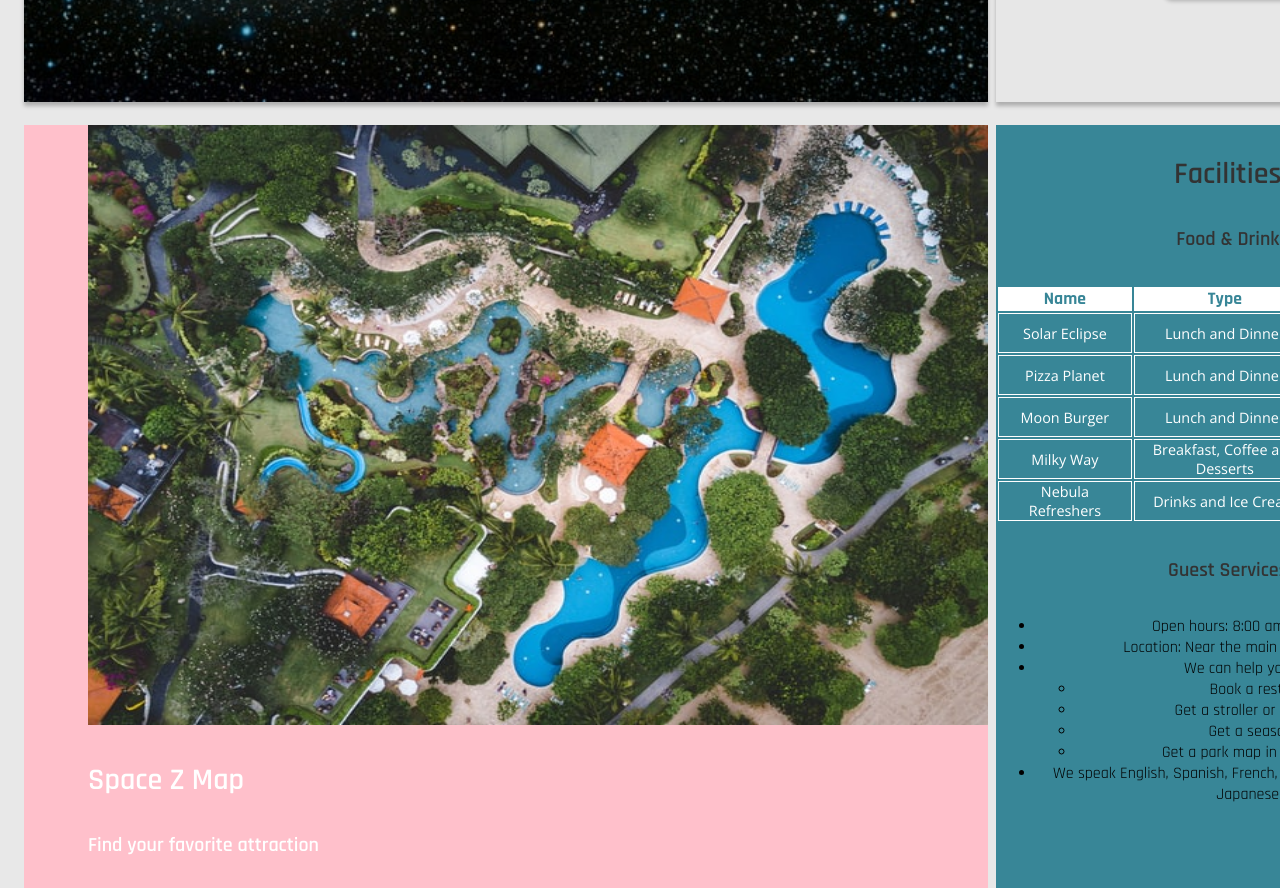
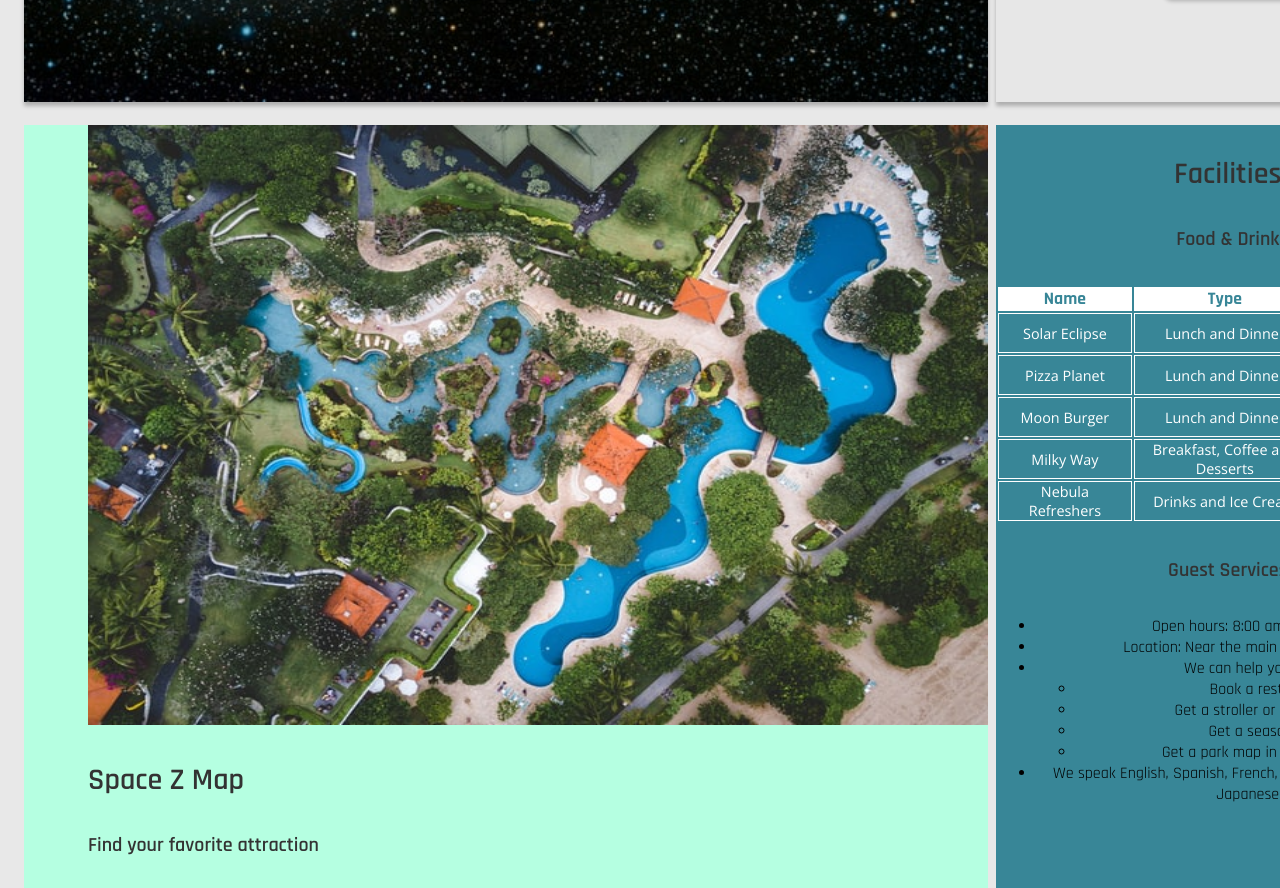
Before and after one commit to PierinaSY/Space-Z, a plain HTML site: page visit-us.html in a window 1280 px wide. Shown: the part 666-1554 px from the top of the page. Drawn offline with nearby package versions, Linux system fonts and the light colour scheme.

Commit message:
Update style.css

```diff
--- a/style.css
+++ b/style.css
@@ -209,25 +209,27 @@ tbody {
 .park-map {
     grid-area:park-map;
     padding-left: 4em;
-    background:pink;
+    background:#b5ffe1;
 }
 
 .park-map img {
     width: 100%;
     height: 600px;
     z-index: 0;
+    align-items: center;
+
 }
 
 .park-map h3 {
     top: 35em;
     left: 4em;
-    color: #fff;
+    color: #333;
 }
 
 .park-map h5 {
     top: 55em;
     left: 6em;
-    color: #fff;
+    color: #333;
 }
 
 .facilities {
@@ -393,11 +395,13 @@ footer address {
 
 footer address a {
     color: #fff;
+    line-height: 0.8em;
 }
 
 footer h5 {
     color: #fff;
     text-align: center;
+    line-height: 0.8em;
 
 }
 
```
